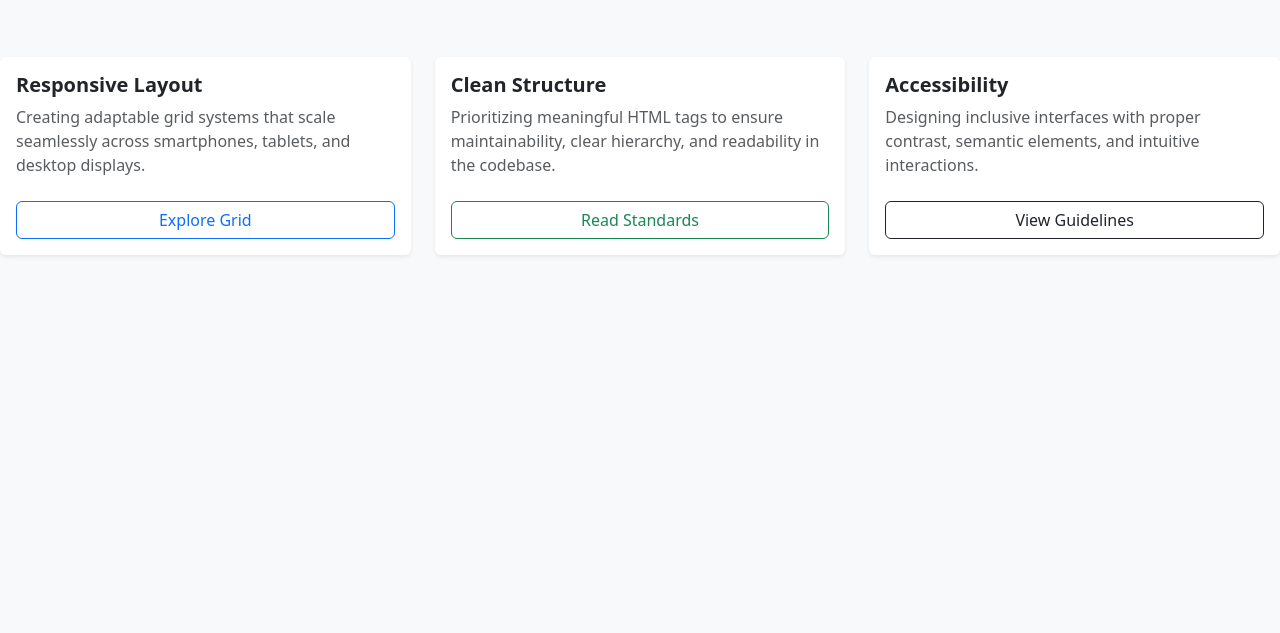
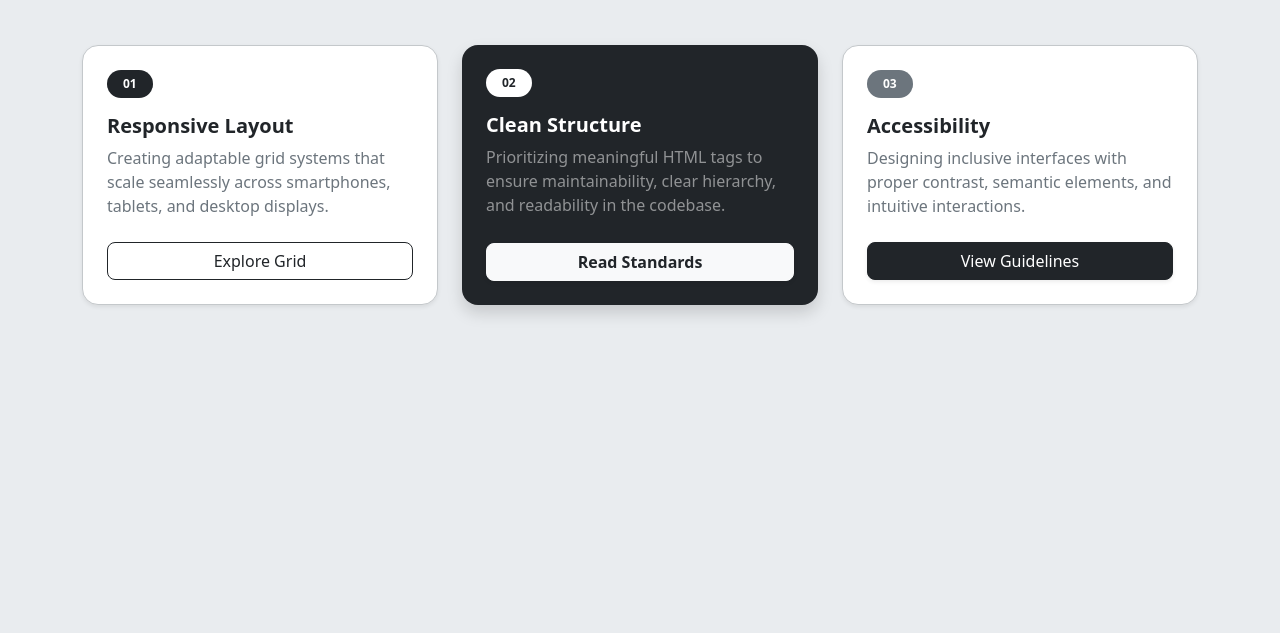
Before and after one commit to carroline88/Bootstrap-P, a plain HTML site: page index.html in a window 1280 px wide. Shown: the part 167-800 px from the top of the page. Drawn offline with nearby package versions, Linux system fonts and the light colour scheme.

Commit message:
Changed color to black,gray and white in html

```diff
--- a/index.html
+++ b/index.html
@@ -5,66 +5,81 @@
     <meta name="viewport" content="width=device-width, initial-scale=1">
     <title>Bootstrap Showcase</title>
 
+
+    <link rel="stylesheet" href="styles/normalize.css">
+
+
     <link href="https://cdn.jsdelivr.net/npm/bootstrap@5.3.3/dist/css/bootstrap.min.css" rel="stylesheet">
   </head>
-
-
-    <body class="bg-light">
+  <body class="bg-body-secondary">
 
     <div class="container py-5">
 
       <div class="text-center mb-5">
-        <h1 class="fw-bold">Web Development Essentials</h1>
-        <p class="text-secondary">Core principles for building modern web applications.</p>
+        <span class="badge bg-dark text-white px-3 py-2 rounded-pill mb-2">Bootstrap 5</span>
+        <h1 class="fw-bold text-dark display-6">Web Development Essentials</h1>
+        <p class="text-secondary lead fs-6">Core principles for building modern web applications.</p>
       </div>
-    </div>
 
-    <div class="row g-4">
+
+      <div class="row g-4">
 
 
         <div class="col-12 col-md-4">
-          <div class="card h-100 shadow-sm border-0">
-            <div class="card-body d-flex flex-column">
-              <h3 class="h5 card-title fw-semibold">Responsive Layout</h3>
-              <p class="card-text text-muted mb-4">
+          <div class="card h-100 bg-white border border-secondary-subtle shadow-sm rounded-4">
+            <div class="card-body p-4 d-flex flex-column">
+              <div class="mb-3">
+                <span class="badge bg-dark text-white rounded-pill px-3 py-2">01</span>
+              </div>
+              <h3 class="h5 card-title fw-bold text-dark">Responsive Layout</h3>
+              <p class="card-text text-secondary mb-4">
                 Creating adaptable grid systems that scale seamlessly across smartphones, tablets, and desktop displays.
               </p>
               <div class="mt-auto">
-                <button class="btn btn-outline-primary w-100">Explore Grid</button>
+                <button class="btn btn-outline-dark w-100 rounded-3">Explore Grid</button>
               </div>
             </div>
           </div>
         </div>
 
+
         <div class="col-12 col-md-4">
-          <div class="card h-100 shadow-sm border-0">
-            <div class="card-body d-flex flex-column">
-              <h3 class="h5 card-title fw-semibold">Clean Structure</h3>
-              <p class="card-text text-muted mb-4">
+          <div class="card h-100 bg-dark text-white border-0 shadow rounded-4">
+            <div class="card-body p-4 d-flex flex-column">
+              <div class="mb-3">
+                <span class="badge bg-white text-dark rounded-pill px-3 py-2">02</span>
+              </div>
+              <h3 class="h5 card-title fw-bold text-white">Clean Structure</h3>
+              <p class="card-text text-white-50 mb-4">
                 Prioritizing meaningful HTML tags to ensure maintainability, clear hierarchy, and readability in the codebase.
               </p>
               <div class="mt-auto">
-                <button class="btn btn-outline-success w-100">Read Standards</button>
+                <button class="btn btn-light text-dark fw-semibold w-100 rounded-3 shadow-sm">Read Standards</button>
               </div>
             </div>
           </div>
         </div>
 
+
         <div class="col-12 col-md-4">
-        <div class="card h-100 shadow-sm border-0">
-          <div class="card-body d-flex flex-column">
-            <h3 class="h5 card-title fw-semibold">Accessibility</h3>
-            <p class="card-text text-muted mb-4">
-              Designing inclusive interfaces with proper contrast, semantic elements, and intuitive interactions.
-            </p>
-            <div class="mt-auto">
-              <button class="btn btn-outline-dark w-100">View Guidelines</button>
+          <div class="card h-100 bg-white border border-secondary-subtle shadow-sm rounded-4">
+            <div class="card-body p-4 d-flex flex-column">
+              <div class="mb-3">
+                <span class="badge bg-secondary text-white rounded-pill px-3 py-2">03</span>
+              </div>
+              <h3 class="h5 card-title fw-bold text-dark">Accessibility</h3>
+              <p class="card-text text-secondary mb-4">
+                Designing inclusive interfaces with proper contrast, semantic elements, and intuitive interactions.
+              </p>
+              <div class="mt-auto">
+                <button class="btn btn-dark w-100 rounded-3 shadow-sm">View Guidelines</button>
+              </div>
             </div>
           </div>
         </div>
-      </div>
 
       </div>
+    </div>
 
   </body>
 </html>
```
